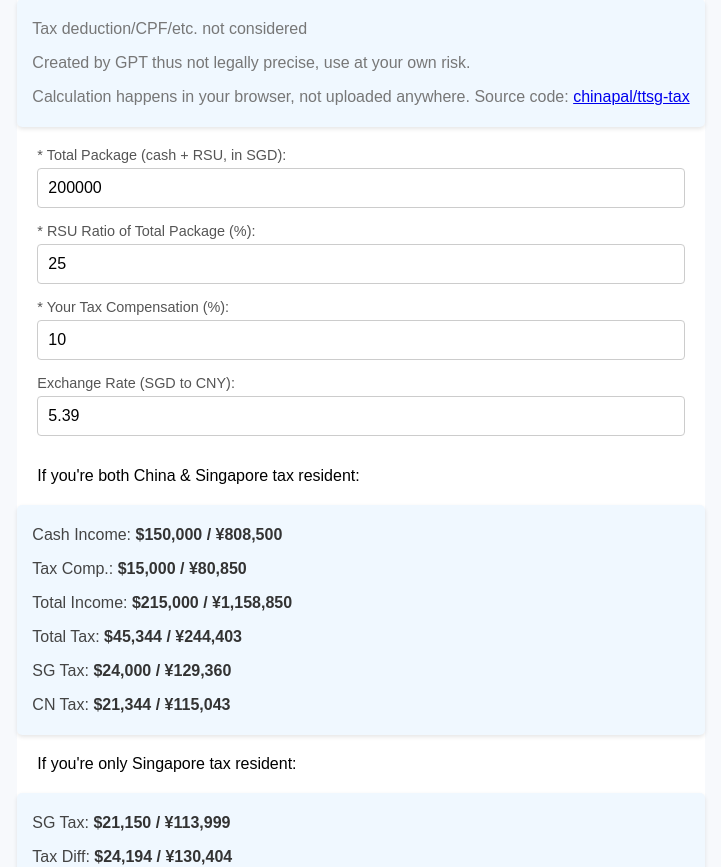
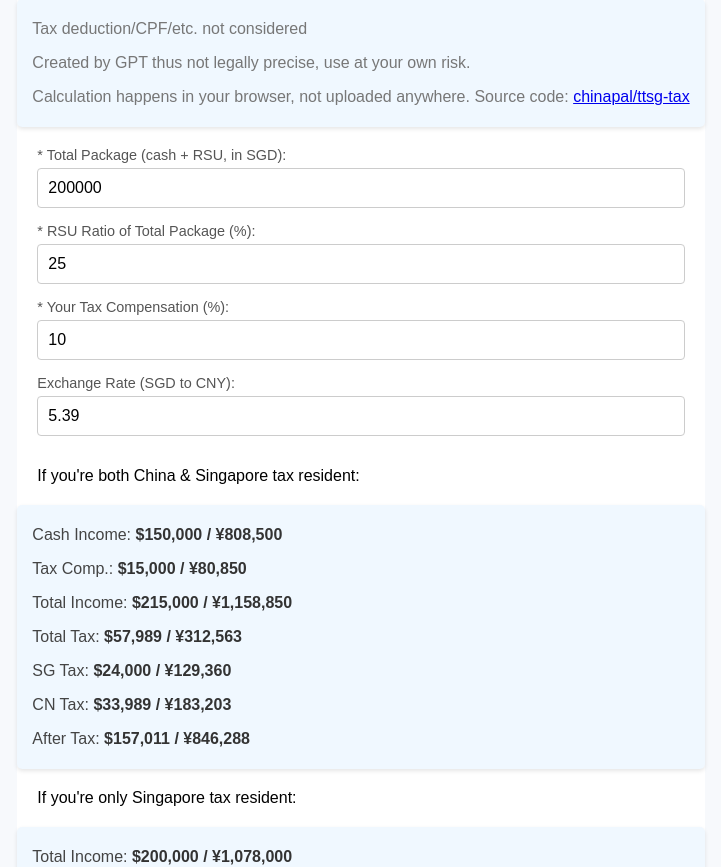
Before and after one commit to chinapal/ttsg-tax, a plain HTML site: page index.html in a window 1280 px wide. Shown: the part 94-961 px from the top of the page, without its empty margins (279-1000 px from the left). Drawn offline with Linux system fonts and the light colour scheme.

Commit message:
fix: cn tax calculation

```diff
--- a/index.html
+++ b/index.html
@@ -97,18 +97,21 @@
 
         <p>If you're both China & Singapore tax resident:</p>
         <div class="result" id="result">
-            <p>Cash Income: <span id="cashIncome"></span></p>
-            <p>Tax Comp.: <span id="compensation"></span></p>
-            <p>Total Income: <span id="totalIncome"></span></p>
-            <p>Total Tax: <span id="totalTax"></span></p>
-            <p>SG Tax: <span id="sgTax"></span></p>
-            <p>CN Tax: <span id="cnTax"></span></p>
+            <p>Cash Income: <span class="amount" id="cashIncome"></span></p>
+            <p>Tax Comp.: <span class="amount" id="compensation"></span></p>
+            <p>Total Income: <span class="amount" id="totalIncome"></span></p>
+            <p>Total Tax: <span class="amount" id="totalTax"></span></p>
+            <p>SG Tax: <span class="amount" id="sgTax"></span></p>
+            <p>CN Tax: <span class="amount" id="cnTax"></span></p>
+            <p>After Tax: <span class="amount" id="afterTax"></span></p>
         </div>
 
         <p>If you're only Singapore tax resident:</p>
         <div class="result" id="result">
+            <p>Total Income: <span class="amount" id="sgTotalIncome"></span></p>
             <p>SG Tax: <span id="sgTaxOnly"></span></p>
-            <p>Tax Diff: <span id="taxDiff"></span></p>
+            <p>After Tax: <span class="amount" id="sgAfterTax"></span></p>
+            <p>After Tax Diff: <span id="afterTaxDiff"></span></p>
         </div>
 
         <p>References</p>
@@ -127,7 +130,6 @@
     <script>
         // Singapore tax brackets
         const sgTaxBrackets = [
-            { upTo: 0, rate: 0, baseTax: 0 },
             { upTo: 20000, rate: 0, baseTax: 0 },
             { upTo: 30000, rate: 0.02, baseTax: 0 },
             { upTo: 40000, rate: 0.035, baseTax: 200 },
@@ -145,15 +147,14 @@
 
         // China tax brackets
         const cnTaxBrackets = [
-            { upTo: 0, rate: 0, baseTax: 0 },
-            { upTo: 60000, rate: 0, baseTax: 0 },
-            { upTo: 36000 + 60000, rate: 0.03, baseTax: 0 },
-            { upTo: 144000 + 60000, rate: 0.10, baseTax: 2520 },
-            { upTo: 300000 + 60000, rate: 0.20, baseTax: 16920 },
-            { upTo: 420000 + 60000, rate: 0.25, baseTax: 31920 },
-            { upTo: 660000 + 60000, rate: 0.30, baseTax: 52920 },
-            { upTo: 960000 + 60000, rate: 0.35, baseTax: 85920 },
-            { upTo: Infinity, rate: 0.45, baseTax: 181920 }
+            { upTo: 60000, rate: 0, reduct: 0 },
+            { upTo: 36000 + 60000, rate: 0.03, reduct: 0 },
+            { upTo: 144000 + 60000, rate: 0.10, reduct: 2520 },
+            { upTo: 300000 + 60000, rate: 0.20, reduct: 16920 },
+            { upTo: 420000 + 60000, rate: 0.25, reduct: 31920 },
+            { upTo: 660000 + 60000, rate: 0.30, reduct: 52920 },
+            { upTo: 960000 + 60000, rate: 0.35, reduct: 85920 },
+            { upTo: Infinity, rate: 0.45, reduct: 181920 }
         ];
 
         // Helper function to format both SGD and CNY with commas
@@ -173,14 +174,14 @@
         // Calculate progressive tax
         function calculateProgressiveTax(income, taxBrackets) {
             let tax = 0;
-            for (let i = 0; i < taxBrackets.length; i++) {
-                const curr = taxBrackets[i];
-                const prev = taxBrackets[i - 1];
-                if (income <= curr.upTo) {
-                    const acc = income - prev.upTo
-                    return acc * curr.rate + curr.baseTax;
+            for (let i = 1; i < taxBrackets.length; i++) {
+                const curr = taxBrackets[i], prev = taxBrackets[i - 1];
+                const inRange = Math.min(curr.upTo, income) - prev.upTo;
+                if (inRange > 0) {
+                    tax += inRange * curr.rate;
                 }
             }
+            return tax;
         }
 
         // Main calculation logic
@@ -191,14 +192,9 @@
             const compensationPercentage = parseFloat(document.getElementById('compensationPercentage').value) / 100;
 
             if (!totalPackage || rsuPercentage < 0 || rsuPercentage > 1 || exchangeRate <= 0 || compensationPercentage < 0 || compensationPercentage > 1) {
-                document.getElementById('cashIncome').innerText = formatCurrencySG(0, exchangeRate);
-                document.getElementById('compensation').innerText = formatCurrencySG(0, exchangeRate);
-                document.getElementById('totalIncome').innerText = formatCurrencySG(0, exchangeRate);
-                document.getElementById('sgTax').innerText = formatCurrencySG(0, exchangeRate);
-                document.getElementById('totalTax').innerText = formatCurrencySG(0, exchangeRate);
-                document.getElementById('cnTax').innerText = formatCurrencySG(0, exchangeRate);
-                document.getElementById('sgTaxOnly').innerText = formatCurrencySG(0, exchangeRate);
-                document.getElementById('taxDiff').innerText = formatCurrencySG(0, exchangeRate);
+                for (const el of document.querySelectorAll('.amount')) {
+                    el.innerText = formatCurrencySG(0, exchangeRate);
+                }
                 return;
             }
 
@@ -209,15 +205,17 @@
             const compensation = cashPart * compensationPercentage;
 
             // Total Income (Cash + RSU + Compensation)
-            const totalIncome = cashPart + (totalPackage * rsuPercentage) + compensation;
+            const totalIncome = totalPackage + compensation;
 
             // Calculating Singapore and China taxes
             const sgTax = calculateProgressiveTax(totalIncome, sgTaxBrackets);
             const totalTaxInCNY = calculateProgressiveTax(totalIncome * exchangeRate, cnTaxBrackets);
             const sgTaxInCNY = sgTax * exchangeRate;
             const cnSpecificTaxInCNY = totalTaxInCNY - sgTaxInCNY;
-            const sgTaxOnlyInSGD = calculateProgressiveTax(cashPart + (totalPackage * rsuPercentage), sgTaxBrackets)
-            const taxDiff = totalTaxInCNY / exchangeRate - sgTaxOnlyInSGD;
+            const sgTaxOnlyInSGD = calculateProgressiveTax(totalPackage, sgTaxBrackets)
+            const afterTaxInSGD = totalIncome - totalTaxInCNY / exchangeRate;
+            const sgAfterTaxInSGD = totalPackage - sgTaxOnlyInSGD;
+            const afterTaxDiff = sgAfterTaxInSGD - afterTaxInSGD;
 
             // Display results using the helper function
             document.getElementById('cashIncome').innerText = formatCurrencySG(cashPart, exchangeRate);
@@ -226,8 +224,12 @@
             document.getElementById('sgTax').innerText = formatCurrencySG(sgTax, exchangeRate);
             document.getElementById('totalTax').innerText = formatCurrencyCN(totalTaxInCNY, exchangeRate);
             document.getElementById('cnTax').innerText = formatCurrencyCN(cnSpecificTaxInCNY, exchangeRate);
+            document.getElementById('afterTax').innerText = formatCurrencySG(afterTaxInSGD, exchangeRate);
+
+            document.getElementById('sgTotalIncome').innerText = formatCurrencySG(totalPackage, exchangeRate);
             document.getElementById('sgTaxOnly').innerText = formatCurrencySG(sgTaxOnlyInSGD, exchangeRate);
-            document.getElementById('taxDiff').innerText = formatCurrencySG(taxDiff, exchangeRate);
+            document.getElementById('sgAfterTax').innerText = formatCurrencySG(sgAfterTaxInSGD, exchangeRate);
+            document.getElementById('afterTaxDiff').innerText = formatCurrencySG(afterTaxDiff, exchangeRate);
         }
 
         // Initial calculation
```
Lines whose indentation alone changed are shown as unchanged.
